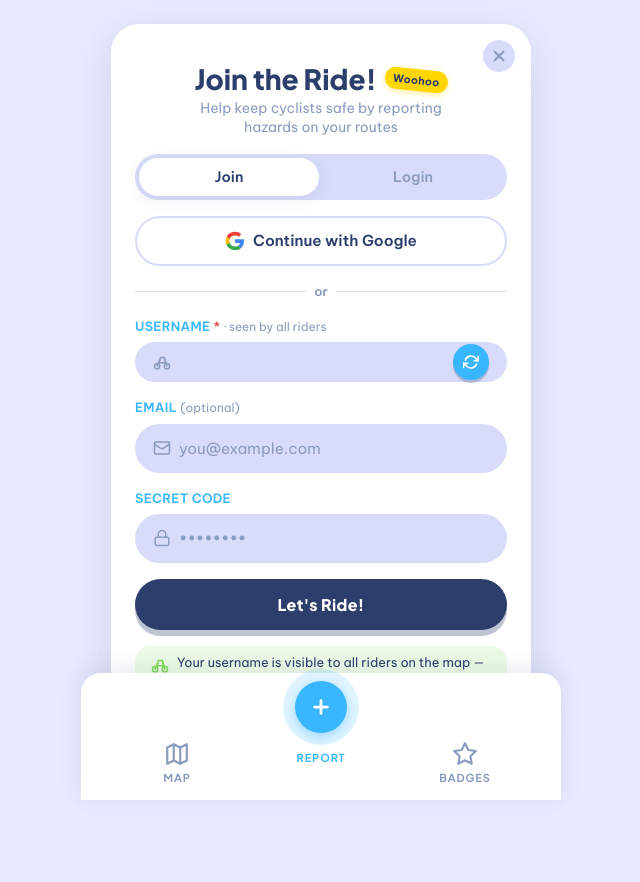
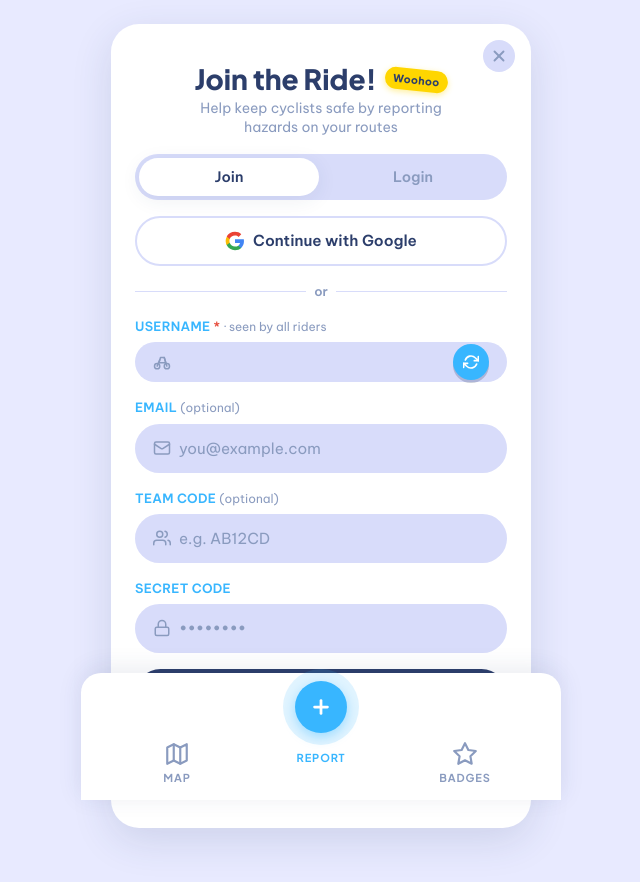
Before and after one commit to fontan10/cycling_buddy, a React (Vite) app in the folder client/: page /auth in a window 1280 px wide. Shown: the top 882 px of the page, without its empty margins (319-959 px from the left). Built offline with nearby package versions, Linux system fonts and the light colour scheme; no server answers.

Commit message:
allow user to join team during account creation

```diff
--- a/client/src/context/AuthContext.tsx
+++ b/client/src/context/AuthContext.tsx
@@ -24,7 +24,7 @@ interface AuthState {
   user: User | null
   isLoading: boolean
   login: (login: string, password: string) => Promise<void>
-  register: (username: string, password: string, email?: string) => Promise<void>
+  register: (username: string, password: string, email?: string, teamCode?: string) => Promise<void>
   logout: () => void
   loginWithGoogle: () => void
   handleOAuthCallback: (token: string) => Promise<void>
@@ -77,10 +77,10 @@ export function AuthProvider({ children }: { children: ReactNode }) {
   )
 
   const register = useCallback(
-    async (username: string, password: string, email?: string) => {
+    async (username: string, password: string, email?: string, teamCode?: string) => {
       const { token } = await apiFetch<{ token: string }>('/auth/register', {
         method: 'POST',
-        body: JSON.stringify({ username, password, email }),
+        body: JSON.stringify({ username, password, email, teamCode }),
       })
       await saveTokenAndFetch(token)
     },
--- a/client/src/lib/api.ts
+++ b/client/src/lib/api.ts
@@ -1,4 +1,10 @@
 export const BASE = (import.meta.env.VITE_API_URL ?? '') + '/api'
+
+export type ApiError = Error & { field?: string }
+
+export function isApiError(err: unknown): err is ApiError {
+  return err instanceof Error
+}
 
 function getToken() {
   return localStorage.getItem('token')
@@ -18,7 +24,9 @@ export async function apiFetch<T>(path: string, init: RequestInit = {}): Promise
 
   if (!res.ok) {
     const body = await res.json().catch(() => ({}))
-    throw new Error(body.error ?? `Request failed: ${res.status}`)
+    const err = new Error(body.error ?? `Request failed: ${res.status}`) as ApiError
+    err.field = body.field
+    throw err
   }
 
   return res.json()
--- a/client/src/pages/AuthPage/index.tsx
+++ b/client/src/pages/AuthPage/index.tsx
@@ -1,6 +1,7 @@
 import { useState } from 'react'
 import { useNavigate } from 'react-router-dom'
 import { useAuth } from '../../context/AuthContext'
+import { isApiError } from '../../lib/api'
 import { BottomNav } from '../../components/BottomNav'
 import { useUsernameSuggestions, RefreshIcon } from '../../hooks/useUsernameSuggestions'
 import './AuthPage.css'
@@ -11,6 +12,8 @@ export function AuthPage() {
   const [tab, setTab] = useState<Tab>('join')
   const { username, isSpinning, isFetching, refreshError, refresh } = useUsernameSuggestions()
   const [email, setEmail] = useState('')
+  const [teamCode, setTeamCode] = useState('')
+  const [teamCodeError, setTeamCodeError] = useState('')
   const [loginField, setLoginField] = useState('')
   const [password, setPassword] = useState('')
   const [error, setError] = useState('')
@@ -22,16 +25,21 @@ export function AuthPage() {
   async function handleSubmit(e: React.FormEvent) {
     e.preventDefault()
     setError('')
+    setTeamCodeError('')
     setIsLoading(true)
     try {
       if (tab === 'join') {
-        await register(username, password, email || undefined)
+        await register(username, password, email || undefined, teamCode || undefined)
       } else {
         await login(loginField, password)
       }
       navigate('/')
     } catch (err: unknown) {
-      setError(err instanceof Error ? err.message : 'Something went wrong')
+      if (isApiError(err) && err.field === 'teamCode') {
+        setTeamCodeError(err.message)
+      } else {
+        setError(isApiError(err) ? err.message : 'Something went wrong')
+      }
     } finally {
       setIsLoading(false)
     }
@@ -69,7 +77,7 @@ export function AuthPage() {
             role="tab"
             aria-selected={tab === 'join'}
             className={`auth-page__tab ${tab === 'join' ? 'auth-page__tab--active' : ''}`}
-            onClick={() => { setTab('join'); setError('') }}
+            onClick={() => { setTab('join'); setError(''); setTeamCodeError('') }}
           >
             Join
           </button>
@@ -77,7 +85,7 @@ export function AuthPage() {
             role="tab"
             aria-selected={tab === 'login'}
             className={`auth-page__tab ${tab === 'login' ? 'auth-page__tab--active' : ''}`}
-            onClick={() => { setTab('login'); setError('') }}
+            onClick={() => { setTab('login'); setError(''); setTeamCodeError('') }}
           >
             Login
           </button>
@@ -147,6 +155,32 @@ export function AuthPage() {
                     autoComplete="email"
                   />
                 </div>
+              </div>
+
+              <div className="auth-page__field">
+                <label className="auth-page__label" htmlFor="teamCode">
+                  Team Code <span className="auth-page__label-hint">(optional)</span>
+                </label>
+                <div className="auth-page__input-wrap">
+                  <span className="auth-page__input-icon">
+                    <GroupIcon />
+                  </span>
+                  <input
+                    id="teamCode"
+                    className="auth-page__input"
+                    type="text"
+                    placeholder="e.g. AB12CD"
+                    value={teamCode}
+                    onChange={(e) => {
+                      setTeamCode(e.target.value.toUpperCase())
+                      setTeamCodeError('')
+                    }}
+                    maxLength={6}
+                    autoComplete="off"
+                    spellCheck={false}
+                  />
+                </div>
+                {teamCodeError && <p className="auth-page__error">{teamCodeError}</p>}
               </div>
             </>
           ) : (
@@ -266,3 +300,14 @@ function LockIcon() {
     </svg>
   )
 }
+
+function GroupIcon() {
+  return (
+    <svg width="18" height="18" viewBox="0 0 24 24" fill="none" stroke="currentColor" strokeWidth="2" strokeLinecap="round" strokeLinejoin="round" aria-hidden="true">
+      <path d="M17 21v-2a4 4 0 0 0-4-4H5a4 4 0 0 0-4 4v2" />
+      <circle cx="9" cy="7" r="4" />
+      <path d="M23 21v-2a4 4 0 0 0-3-3.87" />
+      <path d="M16 3.13a4 4 0 0 1 0 7.75" />
+    </svg>
+  )
+}
```
Also changed, not shown: 1 other file (tests, documents, lock files or other folders).
